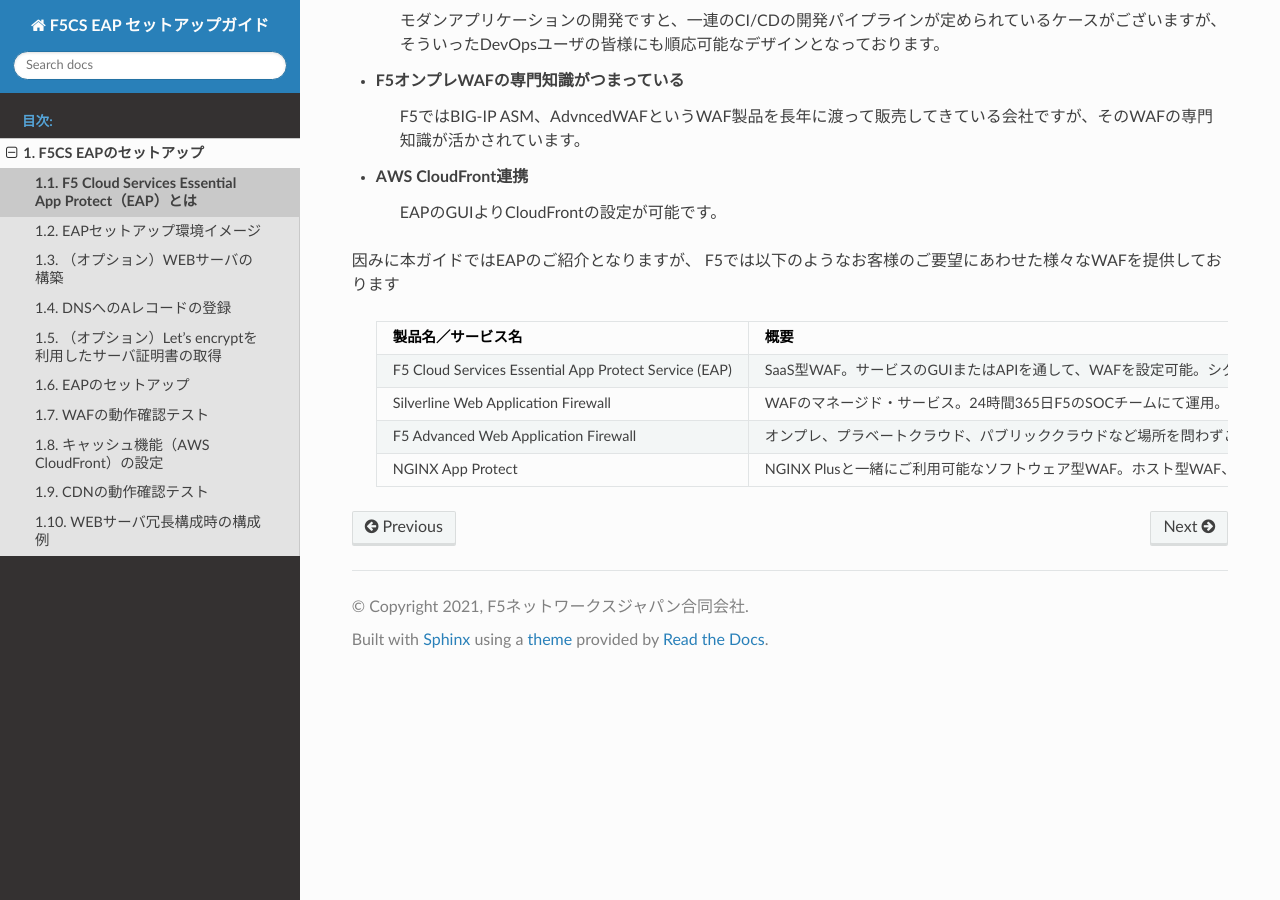
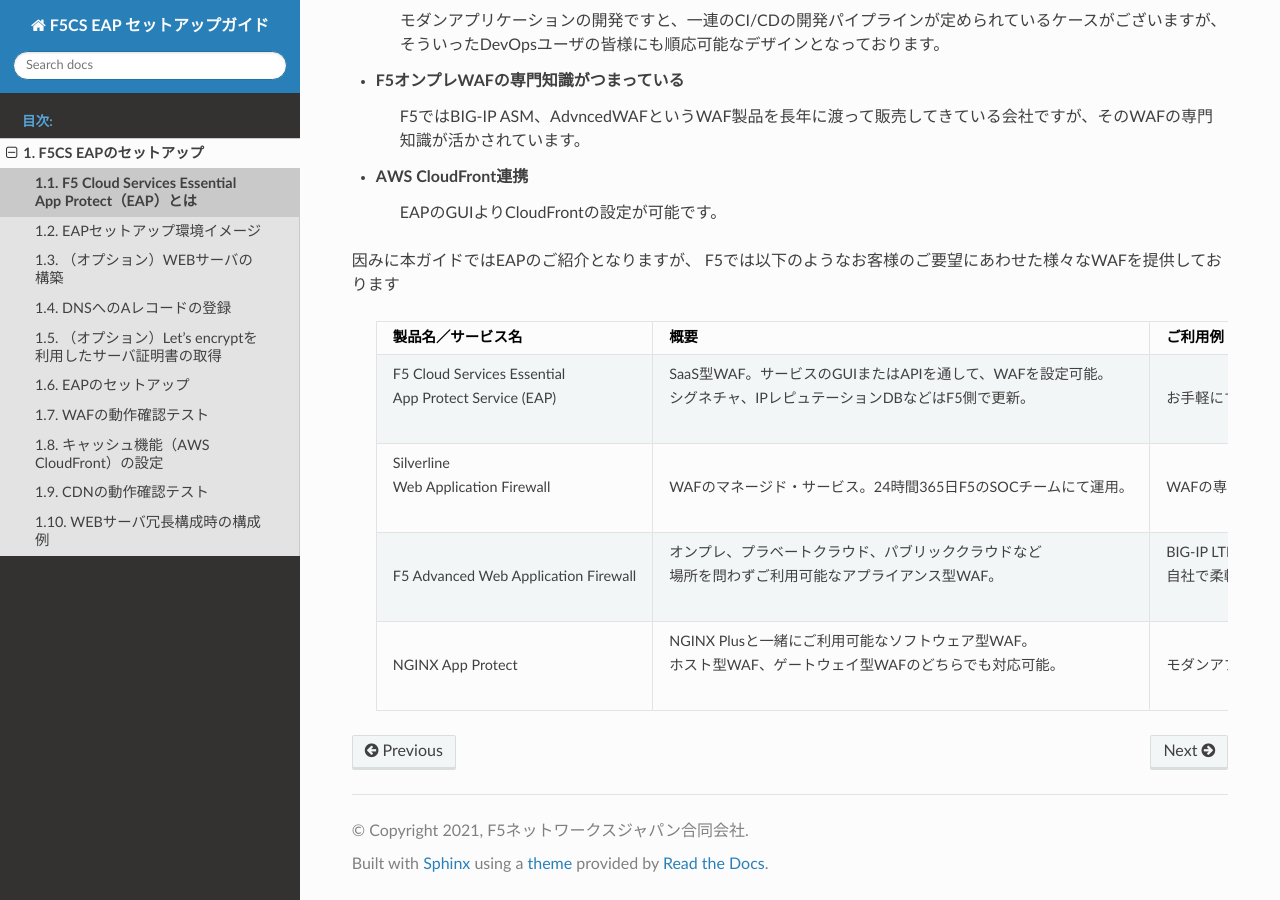
Before and after one commit to BeF5/f5j-easy-setup-eap, a Sphinx documentation site: the page built from docs/content1/module01/module01.rst, in a window 1280 px wide and 900 px high, scrolled down 840 px. Built offline with Sphinx 7.4.7 and the Read the Docs theme 2.0.0, drawn with Linux system fonts in a browser that asks for light colours.

Commit message:
表の見せ方変更

```diff
--- a/docs/content1/module01/module01.rst
+++ b/docs/content1/module01/module01.rst
@@ -27,7 +27,13 @@
          :header: "製品名／サービス名", "概要", "ご利用例"
          :widths: 10, 30, 20
 
-         "F5 Cloud Services Essential App Protect Service (EAP)", "SaaS型WAF。サービスのGUIまたはAPIを通して、WAFを設定可能。シグネチャ、IPレピュテーションDBなどはF5側で更新。", "お手軽にすぐにWAFをご利用されたいケース"
-         "Silverline Web Application Firewall", "WAFのマネージド・サービス。24時間365日F5のSOCチームにて運用。", "WAFの専門家に運用を任されたいケース"
-         "F5 Advanced Web Application Firewall", "オンプレ、プラベートクラウド、パブリッククラウドなど場所を問わずご利用可能なアプライアンス型WAF。", "BIG-IP LTMにアドオンされたいケース、自社で柔軟にWAFを運用されたいケース"
-         "NGINX App Protect", "NGINX Plusと一緒にご利用可能なソフトウェア型WAF。ホスト型WAF、ゲートウェイ型WAFのどちらでも対応可能。", "モダンアプリケーション環境において、WAFを適用されたいケース"
+         "| F5 Cloud Services Essential
+         | App Protect Service (EAP)", "| SaaS型WAF。サービスのGUIまたはAPIを通して、WAFを設定可能。
+         | シグネチャ、IPレピュテーションDBなどはF5側で更新。", "お手軽にすぐにWAFをご利用されたいケース"
+         "| Silverline
+         | Web Application Firewall", "WAFのマネージド・サービス。24時間365日F5のSOCチームにて運用。", "WAFの専門家に運用を任されたいケース"
+         "F5 Advanced Web Application Firewall", "| オンプレ、プラベートクラウド、パブリッククラウドなど
+         | 場所を問わずご利用可能なアプライアンス型WAF。", "| BIG-IP LTMにアドオンされたいケース
+         | 自社で柔軟にWAFを運用されたいケース"
+         "NGINX App Protect", "| NGINX Plusと一緒にご利用可能なソフトウェア型WAF。
+         | ホスト型WAF、ゲートウェイ型WAFのどちらでも対応可能。", "モダンアプリケーション環境において、WAFを適用されたいケース"
--- a/docs/content1/module02/module02.rst
+++ b/docs/content1/module02/module02.rst
@@ -1,7 +1,7 @@
 EAPセットアップ環境イメージ
 =================================================
 
-Webサーバの前段に、EAP、そしてCloudFrontを設定します。
+Webサーバの前段に、EAP、そしてCloudFrontを設定します。EAPで守る対象のWEBサーバについては、インターネット経由で接続できることが前提条件となります。
 
     .. image:: images/mod2-1.png
         :scale: 50%
```
